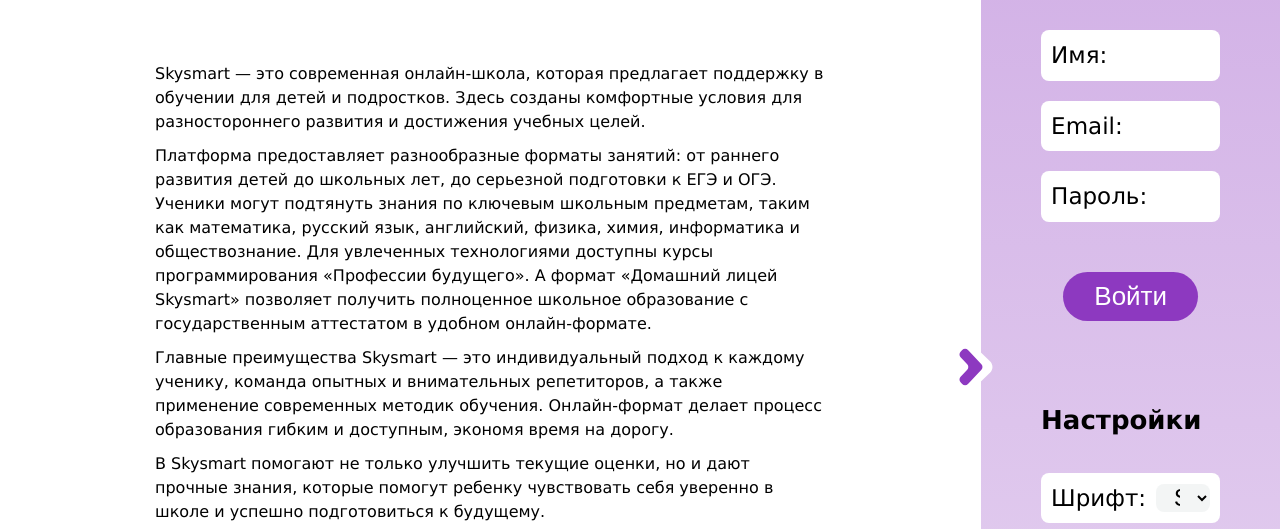
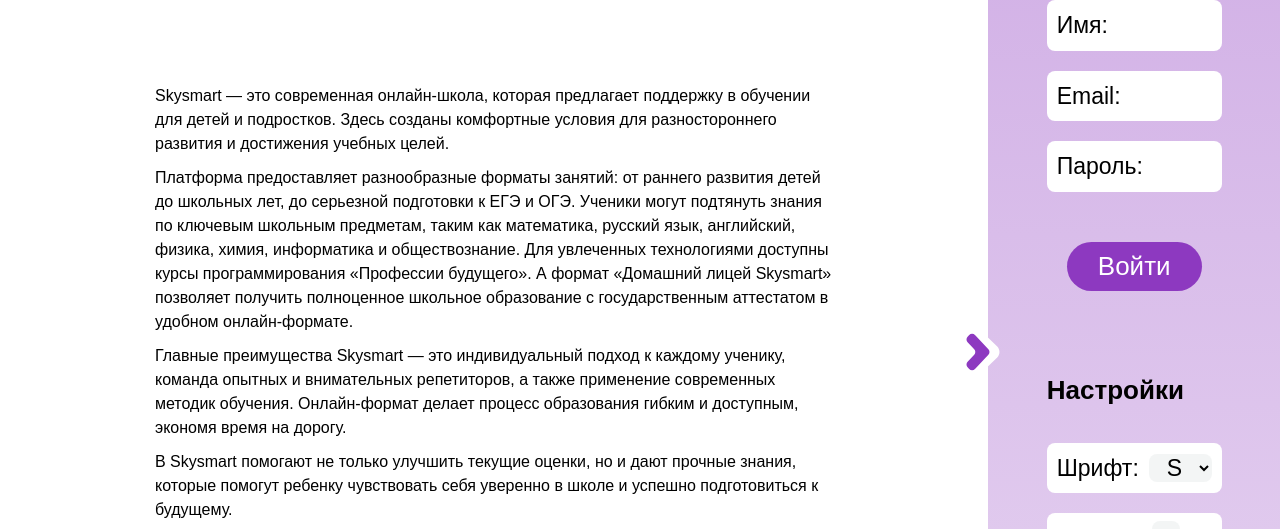
Before and after one commit to Svyatoslav20/Skyauth, a plain HTML site: page index.html in a window 1280 px wide. Shown: the part 234-763 px from the top of the page. Drawn offline with Linux system fonts and the light colour scheme.

Commit message:
Add files via upload

```diff
--- /dev/null
+++ b/fonts.css
@@ -0,0 +1,42 @@
+@font-face {
+    font-family: 'StratosSkyeng';
+    src: url('stratosskyengweb-regular.woff');
+    src: url('stratosskyengweb-regular.woff2');
+    font-weight: 400;
+    font-style: normal;
+}
+
+@font-face {
+    font-family: 'StratosSkyeng';
+    src: url('stratosskyengweb-medium.woff');
+    src: url('stratosskyengweb-medium.woff2');
+    font-weight: 500;
+}
+
+@font-face {
+    font-family: 'StratosSkyeng';
+    src: url('stratosskyengweb-bold.woff');
+    src: url('stratosskyengweb-bold.woff2');
+    font-weight: 700;
+    font-style: normal;
+}
+
+@font-face {
+    font-family: 'ScienceGothic';
+    src: url('ScienceGothic-Regular.ttf');
+    font-weight: 400;
+    font-style: normal;
+}
+
+@font-face {
+    font-family: 'ScienceGothic';
+    src: url('ScienceGothic-Medium.ttf');
+    font-weight: 500;
+}
+
+@font-face {
+    font-family: 'ScienceGothic';
+    src: url('ScienceGothic-Bold.ttf');
+    font-weight: 700;
+    font-style: normal;
+}
--- a/index.html
+++ b/index.html
@@ -90,9 +90,10 @@
                     <label class="label">
                         Шрифт:
                         <select class="settings__input">
-                            <option value="StratosSkyeng" selected>StratosSkyeng</option>
+                            <option value="StratosSkyeng">StratosSkyeng</option>
                             <option value="Verdana">Verdana</option>
                             <option value="OpenSans">OpenSans</option>
+                            <option value="ScienceGothic" selected>ScienceGothic</option>
                         </select>
                     </label>
                     <label class="label">
--- a/style.css
+++ b/style.css
@@ -4,7 +4,7 @@
 }
 
 body {
-    font-family: 'Verdana', 'StratosSkyeng', sans-serif;
+    font-family:  'ScienceGothic', sans-serif;
     font-size: 16px;
     min-height: 100vh;
     background-color: white;
```
Also changed, not shown: Some.html (+2 -1 lines), ScienceGothic-Bold.ttf (added), ScienceGothic-Medium.ttf (added), ScienceGothic-Regular.ttf (added), stratosskyengweb-bold.woff (added), stratosskyengweb-bold.woff2 (added), stratosskyengweb-medium.woff (added), stratosskyengweb-medium.woff2 (added), stratosskyengweb-regular.woff (added), stratosskyengweb-regular.woff2 (added).
